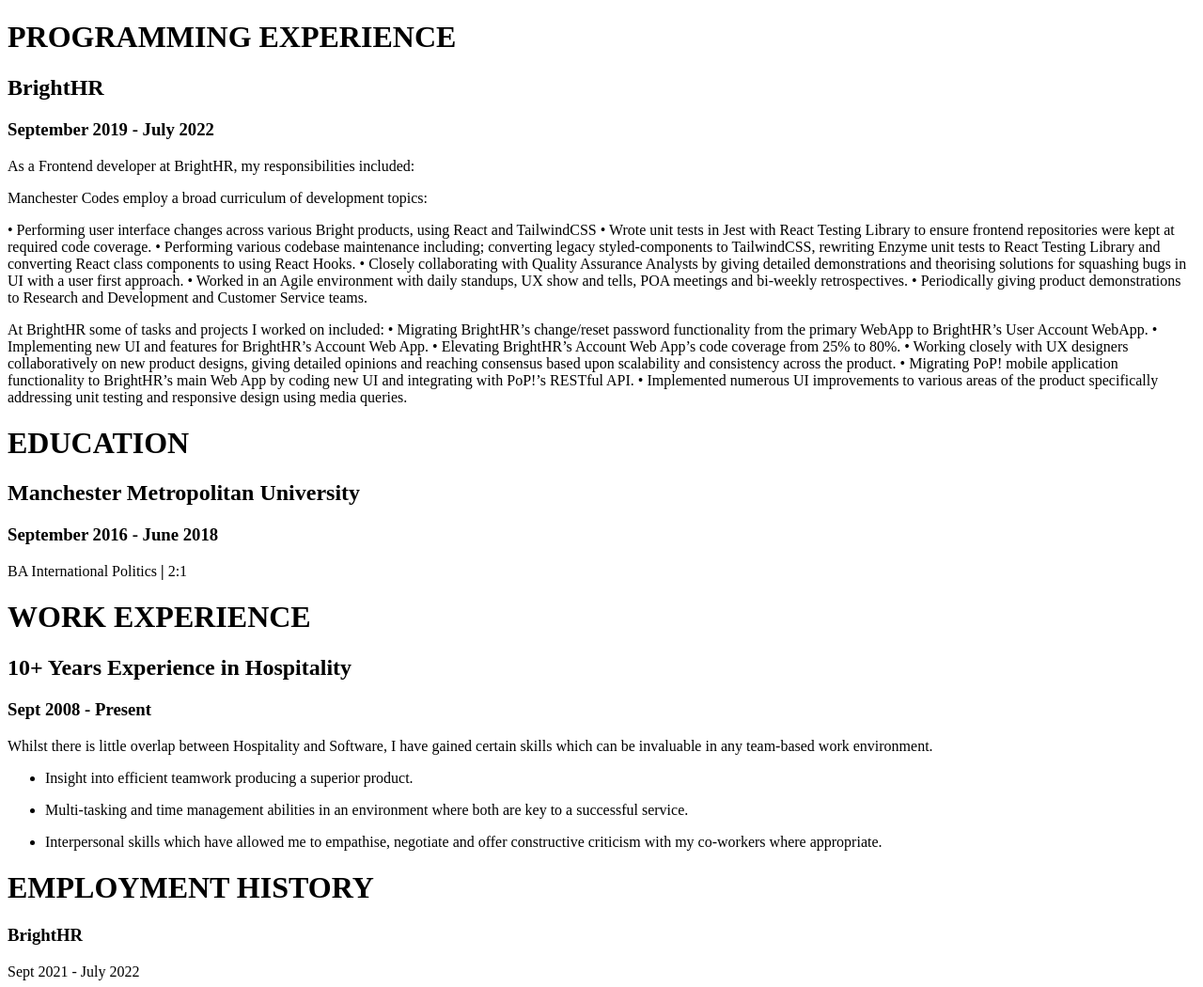
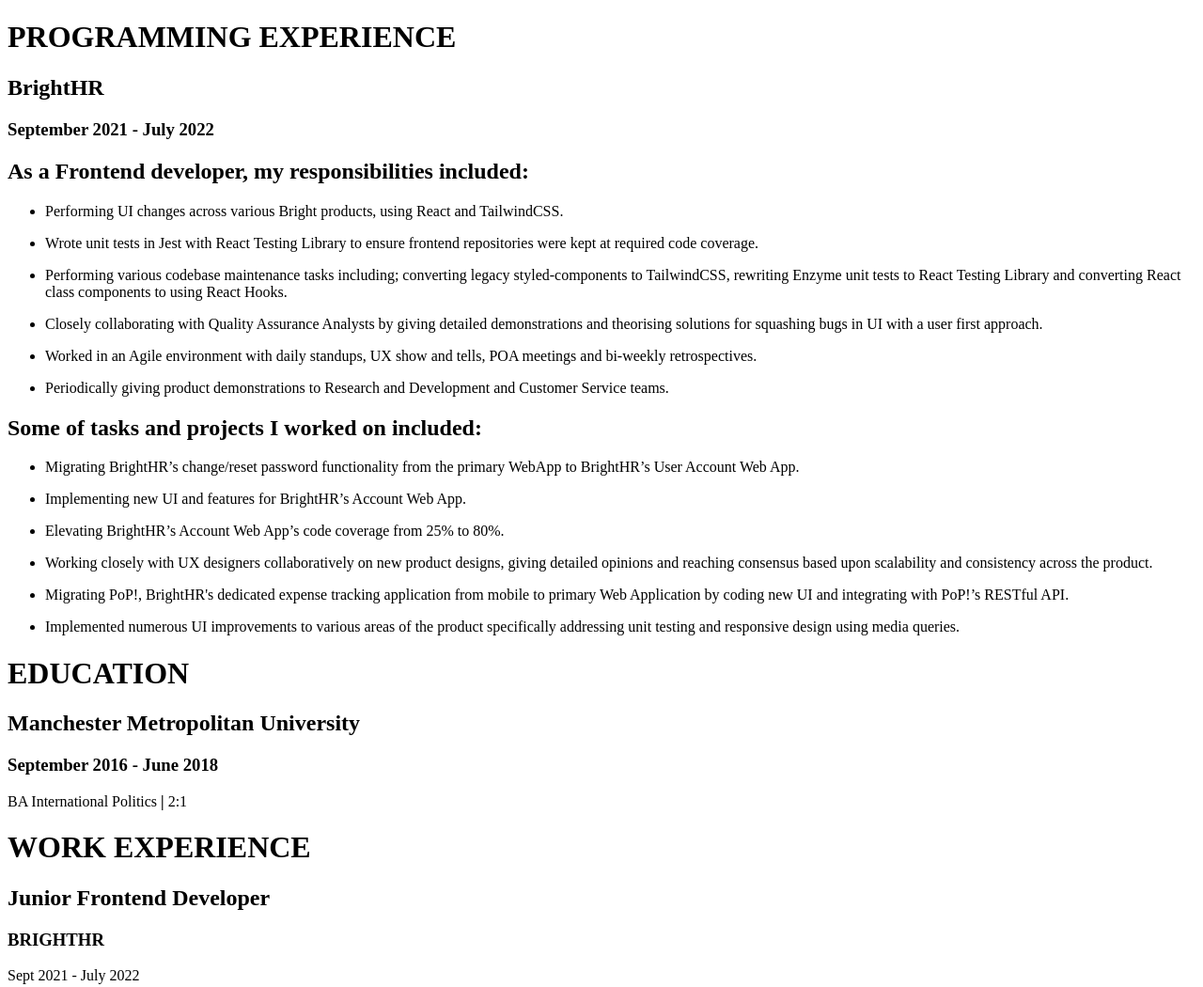
Before and after one commit to samueljmillward/portfolio, a Gatsby site: page /resume in a window 1280 px wide. Shown: the top 1050 px of the page at 94% size. Built offline with nearby package versions, Linux system fonts and the light colour scheme; Gatsby itself is replaced by a stand-in of ours.

Commit message:
Update Projects and employment history

```diff
--- a/src/pages/projects.js
+++ b/src/pages/projects.js
@@ -4,7 +4,6 @@
 import Espresso from '../projects/Espresso';
 import Nimcic from '../projects/Nimcic';
 import Codewars from '../projects/Codewars';
-import Philosofind from '../projects/Philosofind';
 import Portfolio from '../projects/Portfolio';
 
 import Layout from '../components/Layout';
--- a/src/pages/resume.mdx
+++ b/src/pages/resume.mdx
@@ -2,38 +2,47 @@
 
 ## BrightHR
 
-### September 2019 - July 2022
+### September 2021 - July 2022
 
-As a Frontend developer at BrightHR, my responsibilities included:
+## As a Frontend developer, my responsibilities included:
 
-Manchester Codes employ a broad curriculum of development topics:
+- Performing UI changes across various Bright products, using React
+and TailwindCSS.
 
-• Performing user interface changes across various Bright products, using React
-and TailwindCSS
-• Wrote unit tests in Jest with React Testing Library to ensure frontend
+- Wrote unit tests in Jest with React Testing Library to ensure frontend
 repositories were kept at required code coverage.
-• Performing various codebase maintenance including; converting legacy
+
+- Performing various codebase maintenance tasks including; converting legacy
 styled-components to TailwindCSS, rewriting Enzyme unit tests to React
 Testing Library and converting React class components to using React Hooks.
-• Closely collaborating with Quality Assurance Analysts by giving detailed
+
+- Closely collaborating with Quality Assurance Analysts by giving detailed
 demonstrations and theorising solutions for squashing bugs in UI with a user
 first approach.
-• Worked in an Agile environment with daily standups, UX show and tells, POA
+
+- Worked in an Agile environment with daily standups, UX show and tells, POA
 meetings and bi-weekly retrospectives.
-• Periodically giving product demonstrations to Research and Development and
+
+- Periodically giving product demonstrations to Research and Development and
 Customer Service teams.
 
-At BrightHR some of tasks and projects I worked on included:
-• Migrating BrightHR’s change/reset password functionality from the primary
-WebApp to BrightHR’s User Account WebApp.
-• Implementing new UI and features for BrightHR’s Account Web App.
-• Elevating BrightHR’s Account Web App’s code coverage from 25% to 80%.
-• Working closely with UX designers collaboratively on new product designs,
+## Some of tasks and projects I worked on included:
+
+-  Migrating BrightHR’s change/reset password functionality from the primary
+WebApp to BrightHR’s User Account Web App.
+
+-  Implementing new UI and features for BrightHR’s Account Web App.
+
+-  Elevating BrightHR’s Account Web App’s code coverage from 25% to 80%.
+
+-  Working closely with UX designers collaboratively on new product designs,
 giving detailed opinions and reaching consensus based upon scalability and
 consistency across the product.
-• Migrating PoP! mobile application functionality to BrightHR’s main Web App by
+
+-  Migrating PoP!, BrightHR's dedicated expense tracking application from mobile to primary Web Application by
 coding new UI and integrating with PoP!’s RESTful API.
-• Implemented numerous UI improvements to various areas of the product
+
+-  Implemented numerous UI improvements to various areas of the product
 specifically addressing unit testing and responsive design using media queries.
 
 # EDUCATION
@@ -46,9 +55,15 @@
 
 # WORK EXPERIENCE
 
+## Junior Frontend Developer
+
+### BRIGHTHR
+
+ Sept 2021 - July 2022
+
 ## 10+ Years Experience in Hospitality
 
-### Sept 2008 - Present
+### Sept 2008 - June 2021
 
 Whilst there is little overlap between Hospitality and Software, I have gained certain skills which can be invaluable in any team-based work environment.
 
@@ -60,7 +75,7 @@
 
 # EMPLOYMENT HISTORY
 
-### BrightHR
+### BRIGHTHR
 
 Sept 2021 - July 2022
 
```
Also changed, not shown: src/pages/index.js (added, +20 -0 lines), src/projects/Philosofind.js (deleted, +0 -60 lines), images/espresso.png (added), images/portfolio2.png (added), 1 other file.
